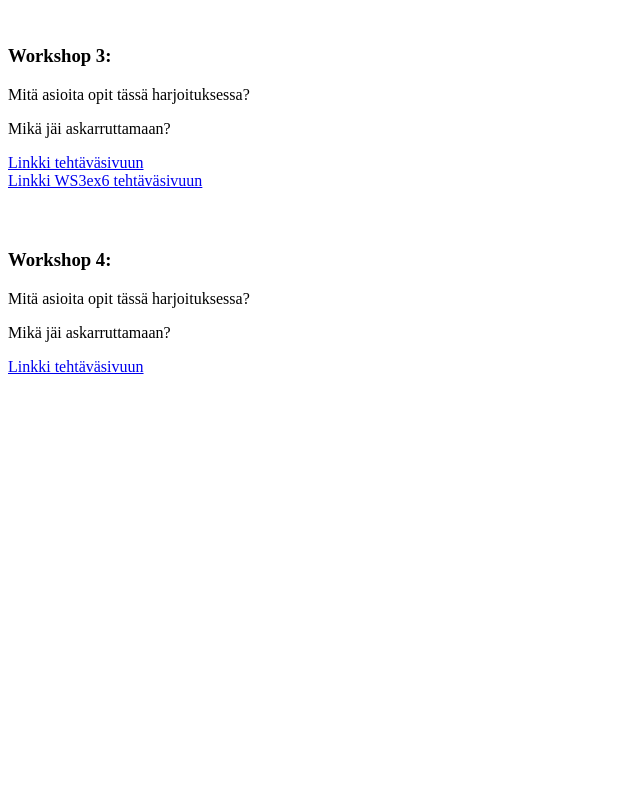
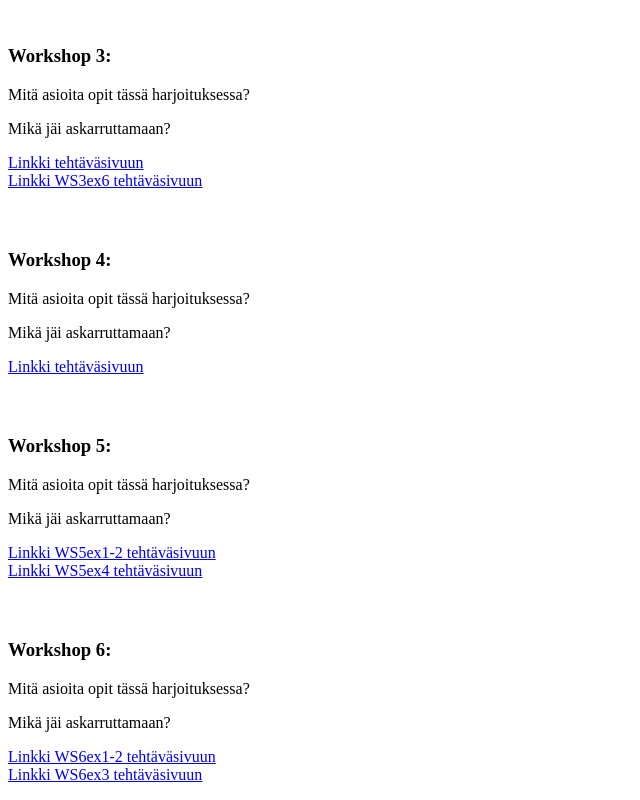
Before and after one commit to asalander/R0331-javascript, a plain HTML site: page index.html in a window 1280 px wide. Shown: the part 303-1103 px from the top of the page, without its empty margins (0-640 px from the left). Before the commit the page ends 800 px from the top, so only its background shows below. Drawn offline with Linux system fonts and the light colour scheme.

Commit message:
updating links

```diff
--- a/index.html
+++ b/index.html
@@ -11,17 +11,17 @@
     <p>Mik&auml; j&auml;i askarruttamaan?</p>
     <p>
       <a
-        href="C:\Users\annea\Documents\GitHub\R0331-javascript\WS2\workshop2.html"
+        href="https://github.com/asalander/R0331-javascript/blob/master/workshop2.html"
         >Linkki teht&auml;v&auml;sivuun</a
       >
       <br />
       <a
-        href="C:\Users\annea\Documents\GitHub\R0331-javascript\WS2\workshop2ex4.html"
+        href="https://github.com/asalander/R0331-javascript/blob/master/workshop2ex4.html"
         >Linkki WS2ex4 teht&auml;v&auml;sivuun</a
       >
       <br />
       <a
-        href="C:\Users\annea\Documents\GitHub\R0331-javascript\WS2\workshop2ex5.html"
+        href="https://github.com/asalander/R0331-javascript/blob/master/workshop2ex5.html"
         >Linkki WS2ex5 teht&auml;v&auml;sivuun</a
       >
     </p>
@@ -31,12 +31,12 @@
     <p>Mik&auml; j&auml;i askarruttamaan?</p>
     <p>
       <a
-        href="C:\Users\annea\Documents\GitHub\R0331-javascript\WS3\workshop3ex1235.html"
+        href="https://github.com/asalander/R0331-javascript/blob/master/workshop3ex1235.html"
         >Linkki teht&auml;v&auml;sivuun</a
       >
       <br />
       <a
-        href="C:\Users\annea\Documents\GitHub\R0331-javascript\WS3\workshop3ex6.html"
+        href="https://github.com/asalander/R0331-javascript/blob/master/workshop3ex6.html"
         >Linkki WS3ex6 teht&auml;v&auml;sivuun</a
       >
     </p>
@@ -50,5 +50,34 @@
         >Linkki teht&auml;v&auml;sivuun</a
       >
     </p>
+     <h3>&nbsp;</h3>
+    <h3>Workshop 5:</h3>
+    <p>Mit&auml; asioita opit t&auml;ss&auml; harjoituksessa?</p>
+    <p>Mik&auml; j&auml;i askarruttamaan?</p>
+    <p>
+      <a
+        href="https://github.com/asalander/R0331-javascript/blob/master/workshop5ex1ex2.html"
+        >Linkki WS5ex1-2 teht&auml;v&auml;sivuun</a>
+       <br />
+      <a
+        href="https://github.com/asalander/R0331-javascript/blob/master/workshop5ex4.html"
+        >Linkki WS5ex4 teht&auml;v&auml;sivuun</a
+      >
+    </p>
+        <h3>&nbsp;</h3>
+    <h3>Workshop 6:</h3>
+    <p>Mit&auml; asioita opit t&auml;ss&auml; harjoituksessa?</p>
+    <p>Mik&auml; j&auml;i askarruttamaan?</p>
+    <p>
+      <a
+        href="https://github.com/asalander/R0331-javascript/blob/master/workshop6ex1ex2.html"
+        >Linkki WS6ex1-2 teht&auml;v&auml;sivuun</a
+      >
+       <br />
+      <a
+        href="https://github.com/asalander/R0331-javascript/blob/master/workshop6.ex3.html"
+        >Linkki WS6ex3 teht&auml;v&auml;sivuun</a
+      >
+    </p>
   </body>
 </html>
```
